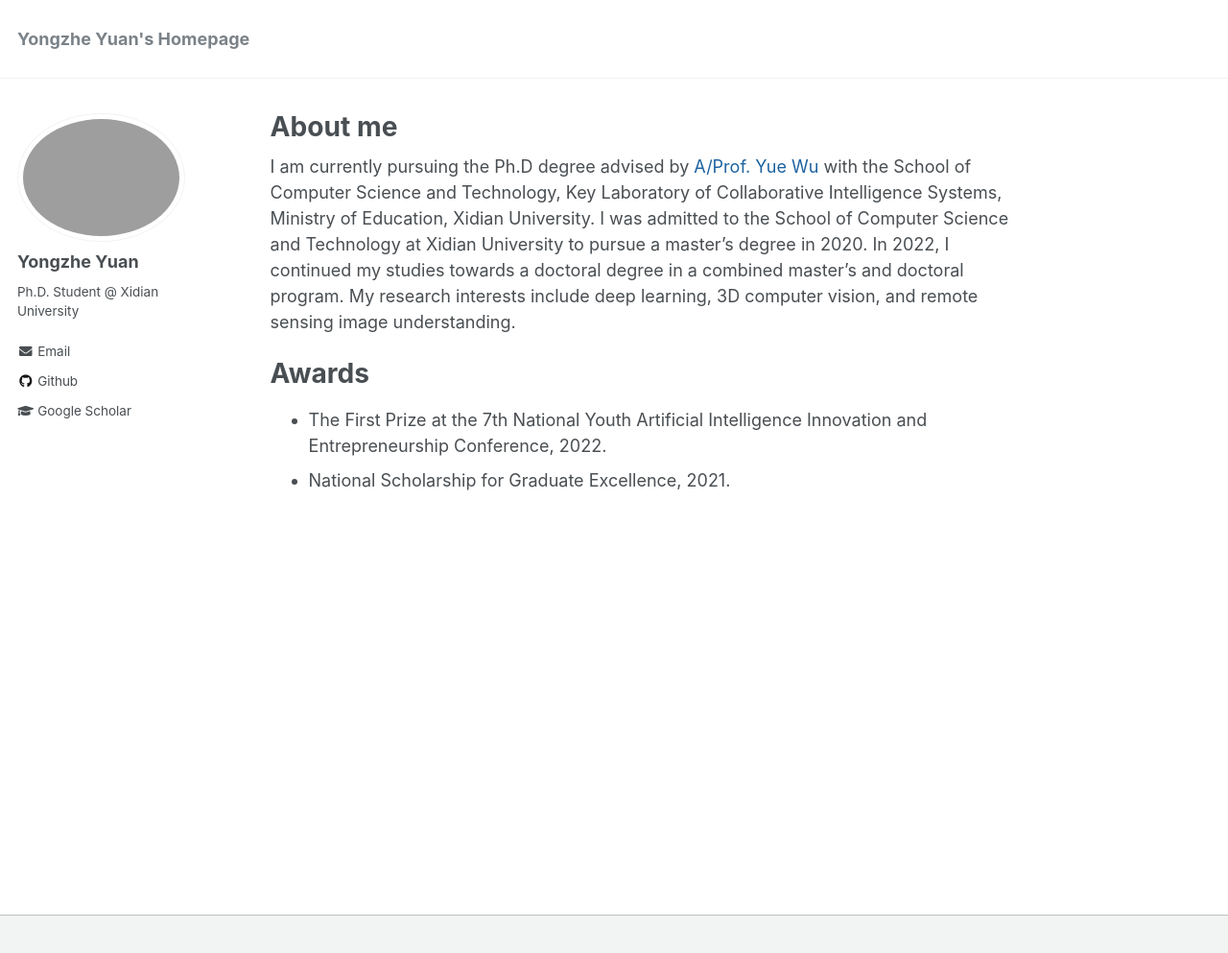
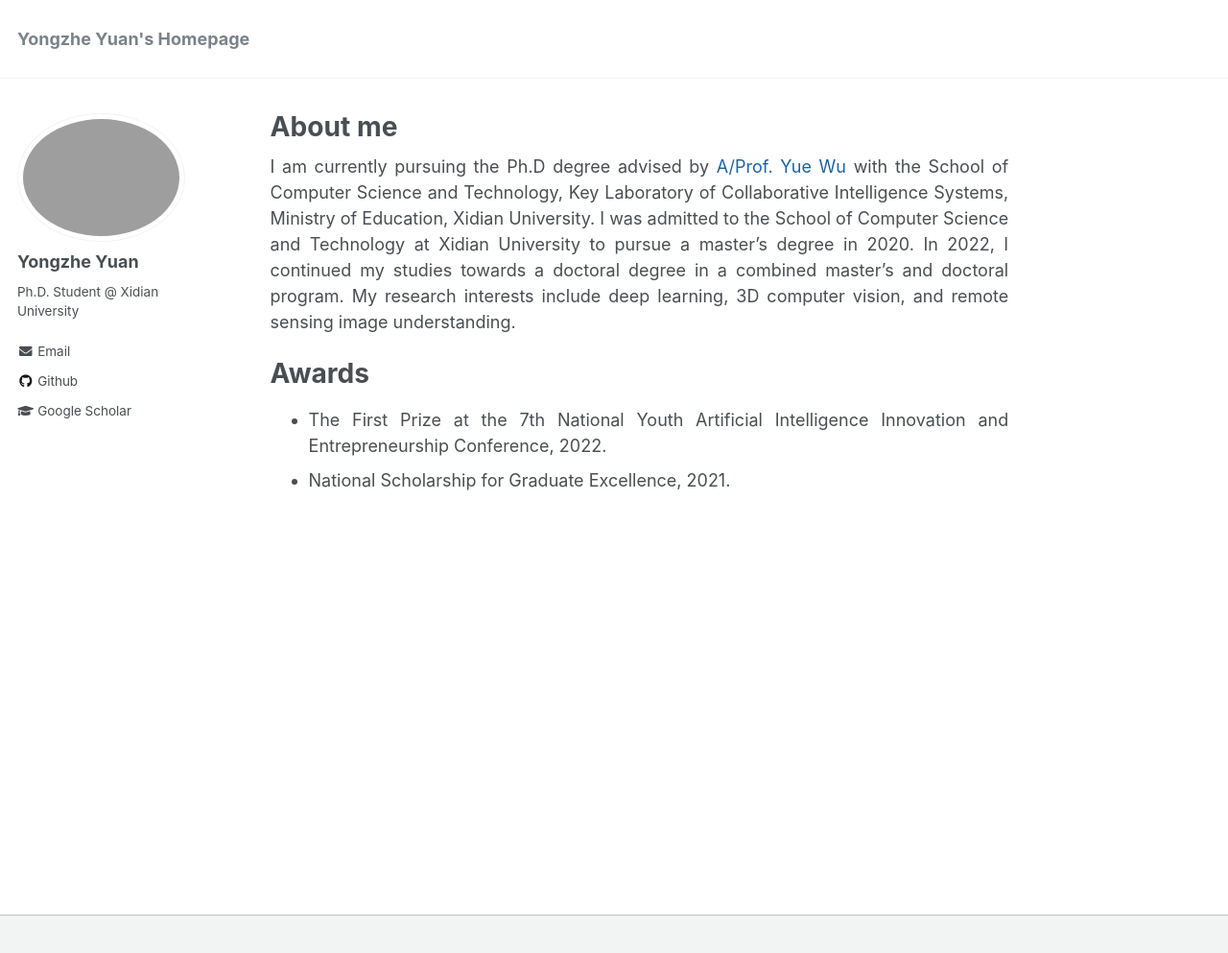
Before and after one commit to YYZMARS/YYZMARS.github.io, a Jekyll site: the page built from _pages/home.md, in a window 1280 px wide and 1026 px high. Shown: the top 993 px of the window at 96% size. Built offline with Jekyll 4.4.1, drawn with Linux system fonts in a browser that asks for light colours; a script that is not in the unit is left out.

Commit message:
Update _page.scss

```diff
--- a/_sass/_page.scss
+++ b/_sass/_page.scss
@@ -49,7 +49,7 @@
 }
 
 .page__content {
-  text-align: justify-all;
+  text-align: justify;
   h2 {
     padding-bottom: 0.5em;
     border-bottom: 1px solid $border-color;
```
